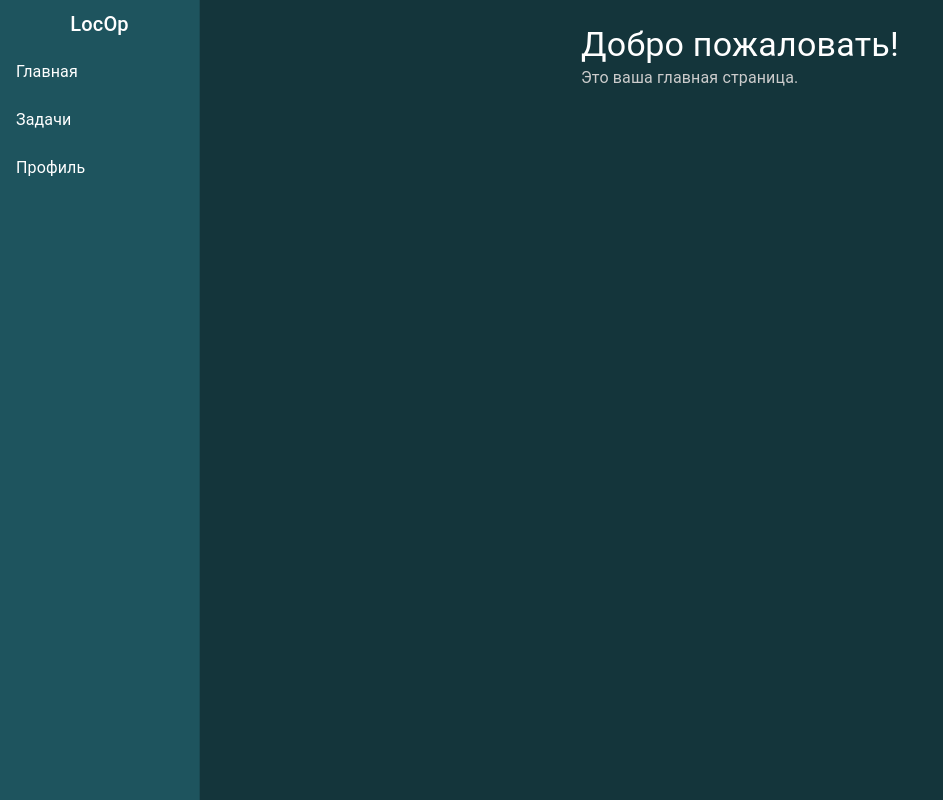
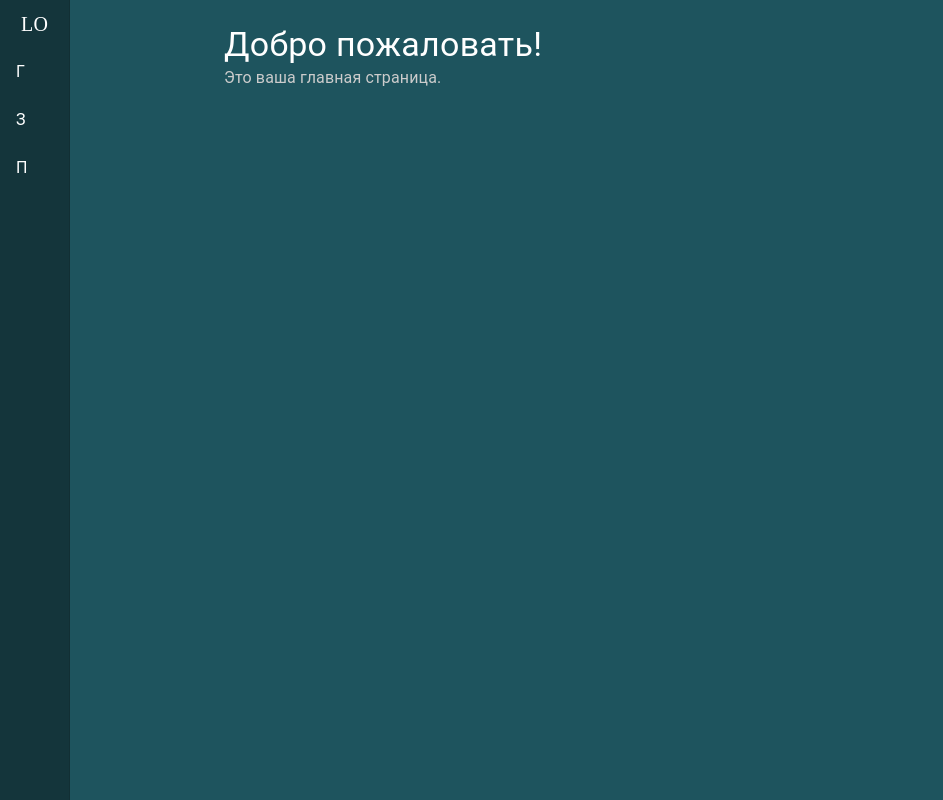
Before and after one commit to Danil-Nazarenko/Diplom, a React (Vite) app in the folder frontend/frontend/: page /main in a window 1280 px wide. Shown: the whole page, without its empty margins (0-943 px from the left). Built offline with nearby package versions, Linux system fonts and the light colour scheme.

Commit message:
MainPage

```diff
--- a/frontend/frontend/src/layout.tsx
+++ b/frontend/frontend/src/layout.tsx
@@ -3,15 +3,7 @@ import { Box, CssBaseline } from '@mui/material';
 
 const Layout = () => {
   return (
-    <Box
-      sx={{
-        minHeight: '100vh',
-        display: 'flex',
-        justifyContent: 'center',
-        alignItems: 'center',
-        background: '#14353b'
-      }}
-    >
+    <Box>
       <CssBaseline />
       <Outlet />
     </Box>
--- a/frontend/frontend/src/pages/MainPage.tsx
+++ b/frontend/frontend/src/pages/MainPage.tsx
@@ -2,7 +2,7 @@ import { Box, Drawer, List, ListItemText, ListItemButton, Typography } from '@mu
 
 const MainPage = () => {
   return (
-    <Box sx={{ display: 'flex', height: '100vh', bgcolor: '#14353b' }}>
+    <Box sx={{ display: 'flex', height: '100vh', bgcolor: '#1e545e' }}>
 
       <Drawer
         variant="permanent"
@@ -11,18 +11,24 @@ const MainPage = () => {
           width: 200,
           flexShrink: 0,
           '& .MuiDrawer-paper': {
-            width: 200,
+            width: 70,
             boxSizing: 'border-box',
-            bgcolor: '#1e545e',
+            bgcolor: '#14353b',
             color: '#fff',
           },
         }}
       >
-        <Typography variant="h6" textAlign="center" sx={{ mt: 1 }}>
-          LocOp
+        <Typography
+        variant="h6"
+        textAlign="center"
+        sx={{
+          mt: 1,
+          fontFamily: "Romaben"
+        }}>
+          LO
         </Typography>
         <List>
-          {['Главная', 'Задачи', 'Профиль'].map((text) => (
+          {['Г', 'З', 'П'].map((text) => (
           <ListItemButton key={text}>
            <ListItemText primary={text} />
            </ListItemButton>
```
Also changed, not shown: 11 other files (tests, documents, lock files or other folders).
